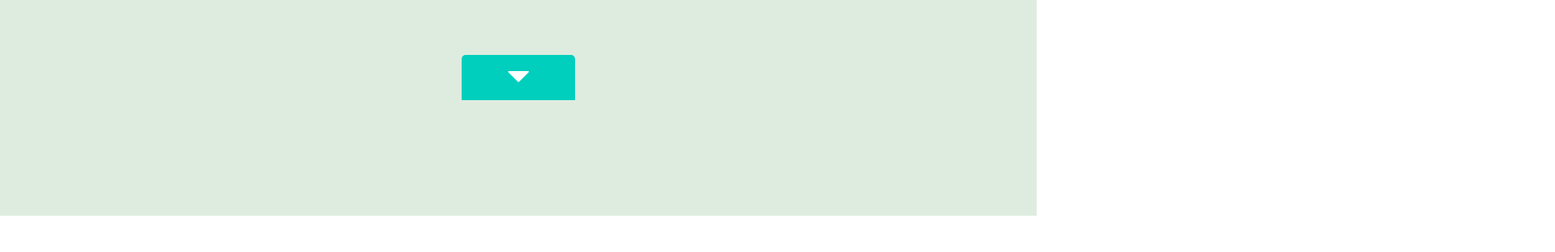
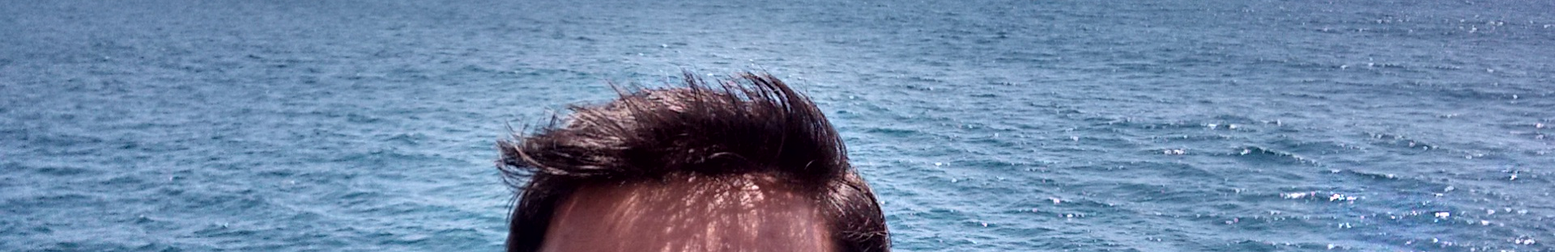
Before and after one commit to sum1991/Trial, a plain HTML site: page index.html in a window 1280 px wide. Shown: the part 233-545 px from the top of the page at 81% size, 1920 px wide, since content can reach past the window. Drawn offline with Linux system fonts and the light colour scheme.

Commit message:
index.html

```diff
--- a/index.html
+++ b/index.html
@@ -35,7 +35,7 @@ Smartphone Compatible web template, free webdesigns for Nokia, Samsung, LG, Sony
 		<!--start-header-section-->
 			<div class="header-section">
 				<div class="continer">
-					<img src="images/p1.png">
+					<img src="images/p1.jpg">
 						<h1>hello..<span>!</span></h1>
 							<p>My name is Web & i do Creative Bots</p>
 							<a href="#contact" class="scroll top"><span class="glyphicon glyphicon-triangle-bottom" aria-hidden="true"></span></a>
```
